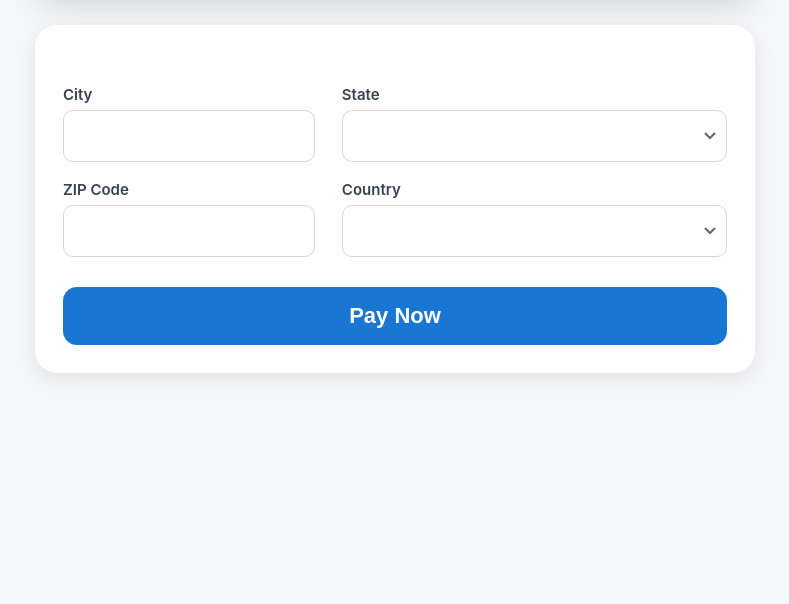
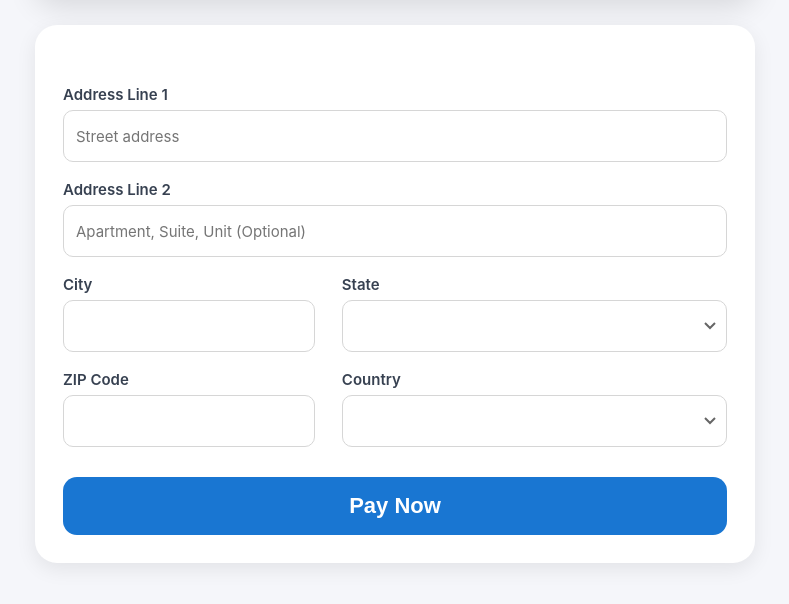
Before and after one commit to Koushik999999/csipay-paypage-test, a plain HTML site: page index.html in a window 1280 px wide. Shown: the part 186-790 px from the top of the page, without its empty margins (245-1034 px from the left). Drawn offline with Linux system fonts and the light colour scheme.

Commit message:
Add address input fields to billing section
Added input fields for address line 1 and address line 2 in the billing address section.

```diff
--- a/index.html
+++ b/index.html
@@ -43,6 +43,29 @@
             <div id="cardElement"></div>
             <!-- Billing Address -->
 <div class="address-grid">
+
+    <div class="field full-width">
+    <label for="addressLine1">
+        Address Line 1
+    </label>
+    <input
+        id="addressLine1"
+        type="text"
+        placeholder="Street address"
+        autocomplete="address-line1"
+        required>
+</div>
+
+<div class="field full-width">
+    <label for="addressLine2">
+        Address Line 2
+    </label>
+    <input
+        id="addressLine2"
+        type="text"
+        placeholder="Apartment, Suite, Unit (Optional)"
+        autocomplete="address-line2">
+</div>
 
     <div class="field small-field">
     <label for="city">City</label>
```
